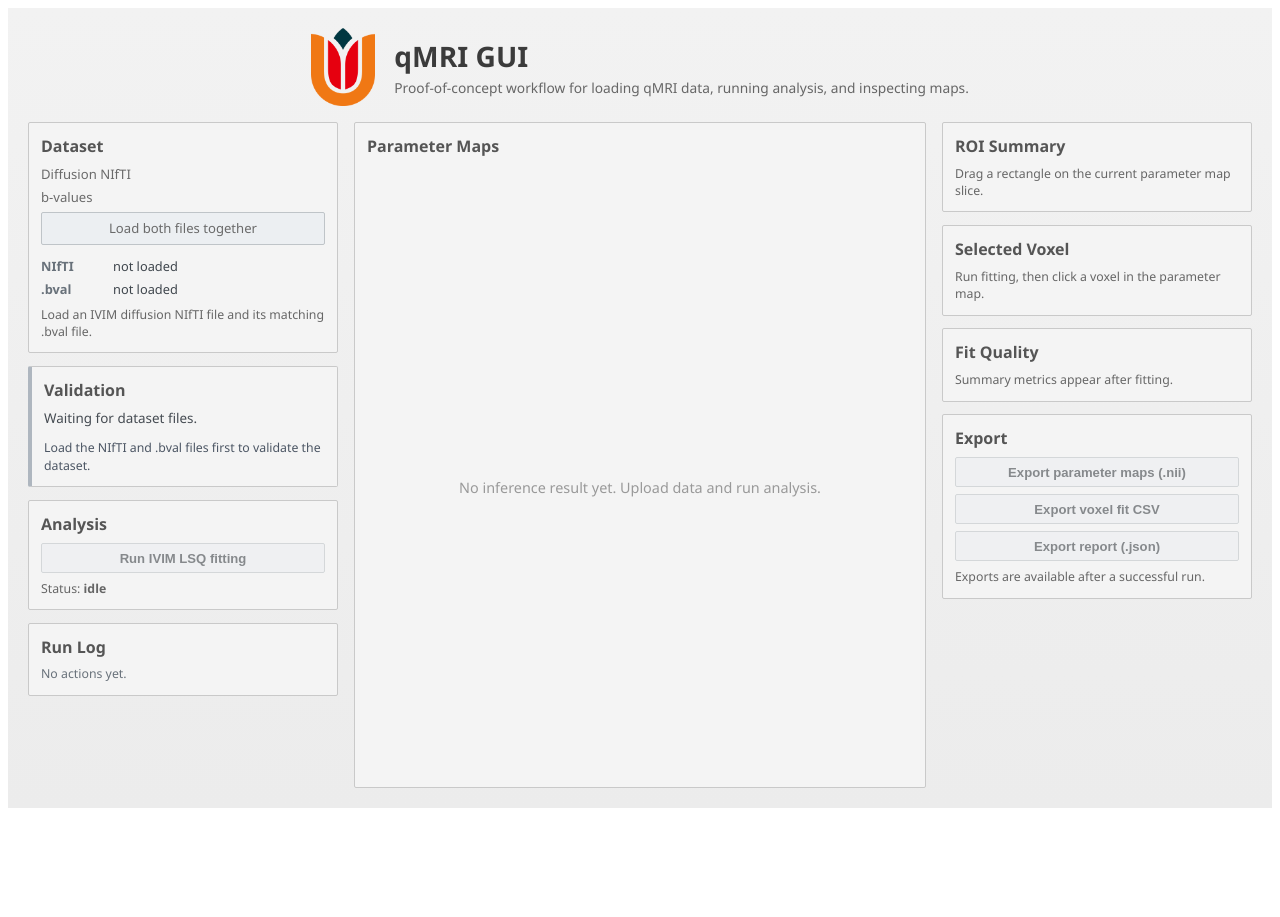
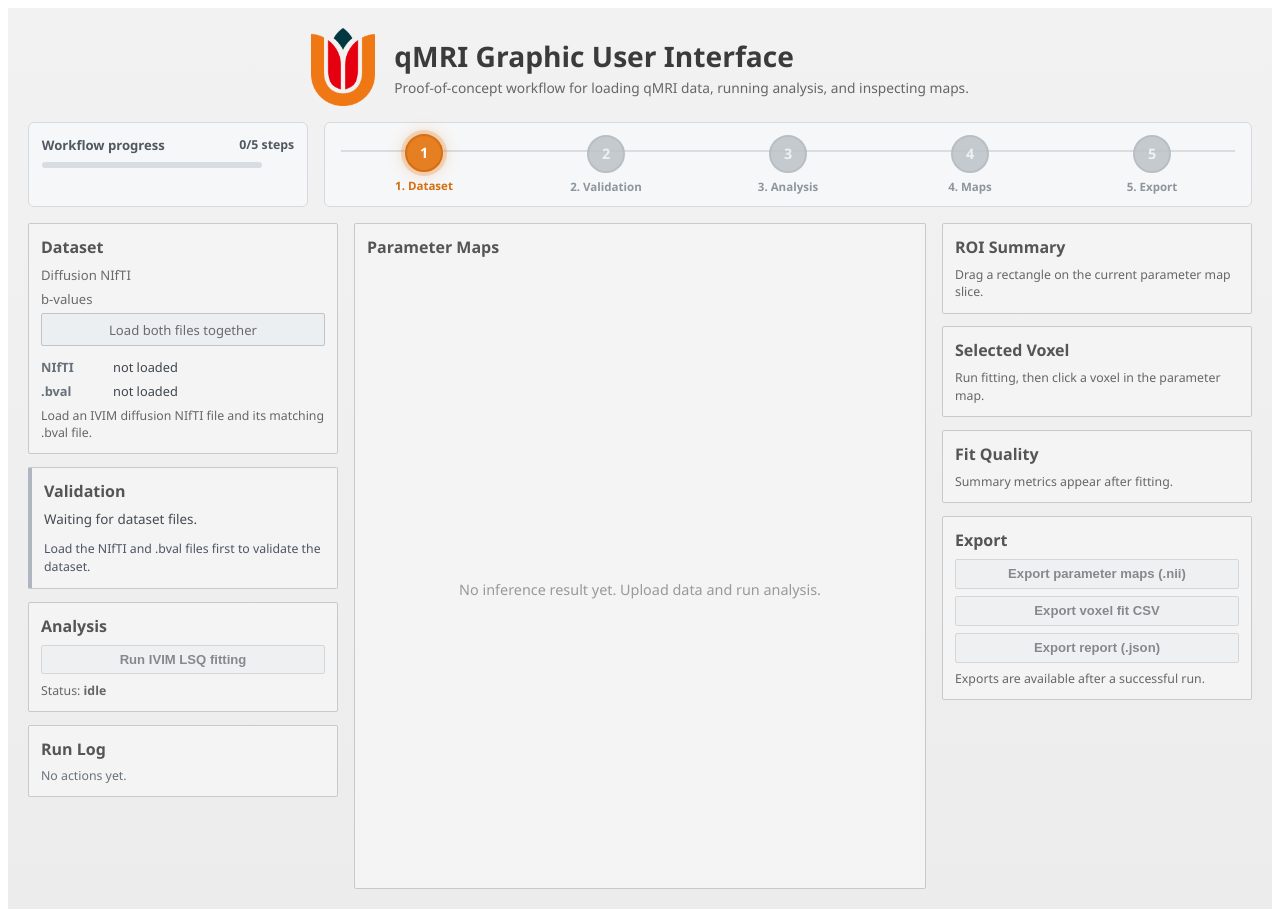
Before and after one commit to Jannalennee/qmri-ivim-analysis-gui, an Angular app: page / in a window 1280 px wide. Before the commit the page ends 816 px from the top, so only its background shows below. Built offline with nearby package versions, Linux system fonts and the light colour scheme.

Commit message:
feature: workflow

```diff
--- a/src/app/features/qmri/qmri-shell.component.html
+++ b/src/app/features/qmri/qmri-shell.component.html
@@ -9,10 +9,38 @@
       priority
     />
     <div>
-      <h1 id="page-title">qMRI GUI</h1>
+      <h1 id="page-title">qMRI Graphic User Interface</h1>
       <p class="subtitle">Proof-of-concept workflow for loading qMRI data, running analysis, and inspecting maps.</p>
     </div>
   </header>
+
+  <section class="workflow-overview" aria-label="Workflow overview">
+    <section class="progress-section" aria-label="Workflow progress">
+      <div class="progress-info">
+        <span class="progress-label">Workflow progress</span>
+        <span class="progress-count">{{ workflowCompletedCount() }}/{{ workflowSteps.length }} steps</span>
+      </div>
+      <div class="progress-bar" role="progressbar" [attr.aria-valuenow]="workflowCompletedCount()" aria-valuemin="0" [attr.aria-valuemax]="workflowSteps.length" aria-label="Completed workflow steps">
+        <div class="progress-fill" [style.width.%]="workflowProgressPercent()"></div>
+      </div>
+    </section>
+
+    <section class="steps-indicator" aria-label="Workflow steps">
+      @for (step of workflowSteps; track step.number) {
+        @let state = workflowStepStates()[step.number - 1];
+        <div
+          class="step"
+          [class.completed]="state === 'completed'"
+          [class.active]="state === 'active'"
+          [class.disabled]="state === 'upcoming'"
+          [attr.aria-current]="state === 'active' ? 'step' : null"
+        >
+          <span class="step-badge" aria-hidden="true">{{ step.number }}</span>
+          <span class="step-label">{{ step.number }}. {{ step.label }}</span>
+        </div>
+      }
+    </section>
+  </section>
 
   <section class="shell-grid" aria-label="qMRI analysis workspace">
     <aside class="column task-column" aria-label="Dataset loading and analysis start">
--- a/src/app/features/qmri/qmri-shell.component.ts
+++ b/src/app/features/qmri/qmri-shell.component.ts
@@ -7,6 +7,15 @@ import { QmriSessionStore } from './state/qmri-session.store';
 import { MapsViewerComponent } from './components/maps-viewer/maps-viewer.component';
 
 const EXPORT_MAP_KEYS: readonly IvimParameterMapKey[] = ['D', 'f', 'Dstar', 'r2', 'validMask'];
+const WORKFLOW_STEPS = [
+  { number: 1, label: 'Dataset' },
+  { number: 2, label: 'Validation' },
+  { number: 3, label: 'Analysis' },
+  { number: 4, label: 'Maps' },
+  { number: 5, label: 'Export' },
+] as const;
+
+type WorkflowStepState = 'completed' | 'active' | 'upcoming';
 
 @Component({
   selector: 'app-qmri-shell',
@@ -29,6 +38,43 @@ export class QmriShellComponent {
   protected readonly selectedVoxelFit = signal<SelectedVoxelFit | null>(null);
   protected readonly selectedRoiSummary = signal<RoiSummary | null>(null);
   protected readonly exportMessage = signal<string | null>(null);
+  protected readonly workflowSteps = WORKFLOW_STEPS;
+  protected readonly workflowStepStates = computed<readonly WorkflowStepState[]>(() => {
+    const hasDataset = !!this.selectedScan() && !!this.selectedBvalFileName();
+    const validationReady = hasDataset && this.validation().status === 'valid';
+    const analysisReady = validationReady && this.inferenceResult()?.status === 'success';
+    const mapsReviewed = analysisReady && (!!this.selectedVoxelFit() || !!this.selectedRoiSummary());
+    const exportReady = mapsReviewed && (this.exportMessage() ?? '').toLowerCase().startsWith('exported');
+
+    const completionFlags = [hasDataset, validationReady, analysisReady, mapsReviewed, exportReady] as const;
+    const firstIncompleteIndex = completionFlags.findIndex((flag) => !flag);
+    const activeIndex = firstIncompleteIndex === -1 ? -1 : firstIncompleteIndex;
+
+    return this.workflowSteps.map((_, index) => {
+      if (completionFlags[index]) {
+        return 'completed';
+      }
+
+      if (index === activeIndex) {
+        return 'active';
+      }
+
+      return 'upcoming';
+    });
+  });
+  protected readonly workflowCompletedCount = computed(() => {
+    return this.workflowStepStates().filter((state) => state === 'completed').length;
+  });
+  protected readonly workflowCurrentStep = computed(() => {
+    const activeIndex = this.workflowStepStates().findIndex((state) => state === 'active');
+    if (activeIndex === -1) {
+      return this.workflowSteps.length;
+    }
+    return activeIndex + 1;
+  });
+  protected readonly workflowProgressPercent = computed(() => {
+    return Math.round((this.workflowCompletedCount() / this.workflowSteps.length) * 100);
+  });
   protected readonly validationDelta = computed(() => {
     const state = this.validation();
     if (state.volumeCount === undefined || state.bvalueCount === undefined) {
@@ -68,7 +114,7 @@ export class QmriShellComponent {
   protected currentSlice = 0;
 
   constructor() {
-    this.pageTitle.setTitle('qMRI GUI');
+    this.pageTitle.setTitle('qMRI GUI (Graphic User Interface)');
   }
 
   protected async onNiftiInput(event: Event): Promise<void> {
--- a/src/styles.css
+++ b/src/styles.css
@@ -31,6 +31,14 @@
 .shell-grid {
 	display: flex;
 	gap: 1rem;
+}
+
+.workflow-overview {
+	display: grid;
+	grid-template-columns: minmax(220px, 280px) minmax(0, 1fr);
+	gap: 1rem;
+	align-items: stretch;
+	margin-bottom: 1rem;
 }
 
 .column {
@@ -121,6 +129,10 @@
 }
 
 @media (max-width: 1220px) {
+	.workflow-overview {
+		grid-template-columns: 1fr;
+	}
+
 	.shell-grid {
 		flex-direction: column;
 	}
@@ -147,3 +159,150 @@
 		font-size: 1.15rem;
 	}
 }
+
+/* Workflow indicators are global-scoped to ensure they always render with color. */
+.qmri-shell .progress-section {
+	padding: 0.8rem;
+	background: #f6f7f8;
+	border: 1px solid #d6dade;
+	border-radius: 6px;
+	margin-bottom: 0;
+}
+
+.qmri-shell .progress-info {
+	display: flex;
+	justify-content: space-between;
+	align-items: center;
+	margin-bottom: 0.55rem;
+	font-size: 0.82rem;
+}
+
+.qmri-shell .progress-label {
+	font-weight: 700;
+	color: #4f5962;
+}
+
+.qmri-shell .progress-count {
+	color: #4f5962;
+	font-size: 0.77rem;
+	font-weight: 700;
+}
+
+.qmri-shell .progress-bar {
+	height: 6px;
+	background: #d7dde2;
+	border-radius: 999px;
+	max-width: 220px;
+	overflow: hidden;
+}
+
+.qmri-shell .progress-fill {
+	height: 100%;
+	background: #e67e22;
+	transition: width 0.4s ease;
+}
+
+.qmri-shell .steps-indicator {
+	position: relative;
+	display: grid;
+	grid-template-columns: repeat(5, minmax(0, 1fr));
+	gap: 0.5rem;
+	padding: 0.75rem;
+	background: #f6f7f8;
+	border: 1px solid #d6dade;
+	border-radius: 6px;
+	margin-bottom: 0;
+}
+
+.qmri-shell .steps-indicator::before {
+	content: '';
+	position: absolute;
+	left: 1rem;
+	right: 1rem;
+	top: 1.7rem;
+	height: 2px;
+	background: #d7dde2;
+	z-index: 0;
+}
+
+.qmri-shell .step {
+	position: relative;
+	z-index: 1;
+	display: flex;
+	flex-direction: column;
+	align-items: center;
+	gap: 0.4rem;
+	text-align: center;
+	opacity: 1;
+	transition: transform 0.2s ease;
+}
+
+.qmri-shell .step.active {
+	transform: translateY(-1px);
+}
+
+.qmri-shell .step.disabled {
+	opacity: 0.85;
+}
+
+.qmri-shell .step-badge {
+	width: 34px;
+	height: 34px;
+	display: flex;
+	align-items: center;
+	justify-content: center;
+	border-radius: 50%;
+	background: #bdc3c7;
+	color: #fff;
+	font-weight: 700;
+	font-size: 0.9rem;
+	border: 2px solid #aeb6bc;
+	transition: all 0.3s ease;
+}
+
+.qmri-shell .step.active .step-badge {
+	background: #e67e22;
+	border-color: #d66e12;
+	box-shadow: 0 0 0 4px rgba(230, 126, 34, 0.24), 0 0 16px rgba(230, 126, 34, 0.38);
+}
+
+.qmri-shell .step.completed .step-badge {
+	background: #27ae60;
+	border-color: #1e8449;
+}
+
+.qmri-shell .step.disabled .step-badge {
+	background: #bdc3c7;
+	border-color: #aeb6bc;
+	color: #eef1f3;
+}
+
+.qmri-shell .step-label {
+	font-size: 0.72rem;
+	font-weight: 600;
+	color: #5e6870;
+	white-space: nowrap;
+}
+
+.qmri-shell .step.active .step-label {
+	color: #d66e12;
+}
+
+.qmri-shell .step.completed .step-label {
+	color: #1e8449;
+}
+
+.qmri-shell .step.disabled .step-label {
+	color: #7b868f;
+}
+
+@media (max-width: 740px) {
+	.qmri-shell .steps-indicator {
+		grid-template-columns: repeat(3, minmax(0, 1fr));
+		row-gap: 0.75rem;
+	}
+
+	.qmri-shell .steps-indicator::before {
+		display: none;
+	}
+}
```
Also changed, not shown: 1 other file (tests, documents, lock files or other folders).
